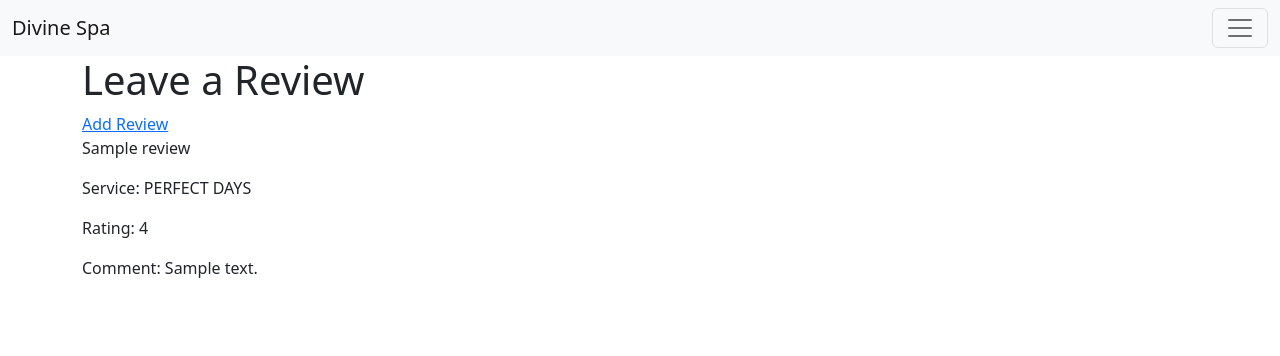
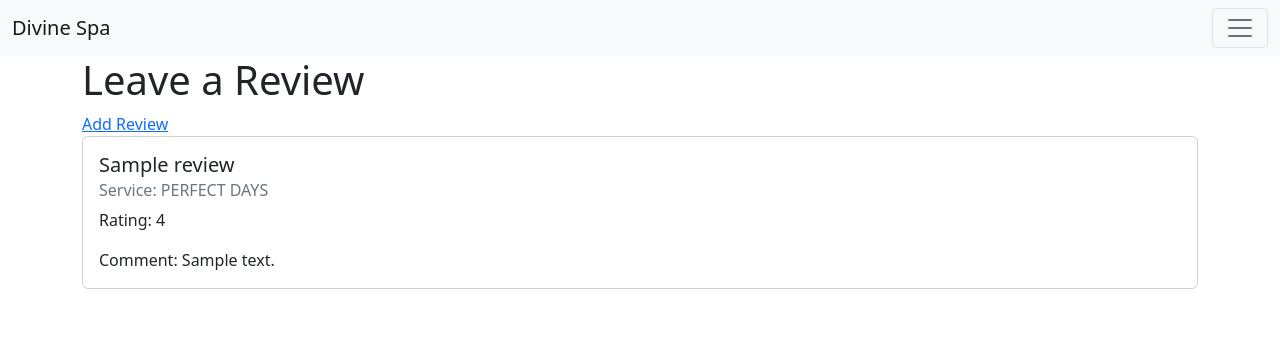
Before and after one commit to Candyce10/Devine-Spa, a Django app: page /reviews/ in a window 1280 px wide. Shown: the top 356 px of the page. Run offline with Django 4.2, Linux system fonts and the light colour scheme; tables that the repository leaves empty hold one stand-in row (values such as "Sample post").

Commit message:
review page with some formatting

```diff
--- a/main_app/templates/reviews.html
+++ b/main_app/templates/reviews.html
@@ -6,10 +6,15 @@
 
 <div>
     {% for review in reviews %}
-    <p>{{review.name}}</p>
-    <p>Service: {{review.service}}</p>
-    <p>Rating: {{review.rating}}</p>
-    <p>Comment: {{review.comment}}</p>
+
+    <div class="card">
+        <div class="card-body">
+            <h5 class="card-title">{{review.name}}</h5>
+            <h6 class="card-subtitle mb-2 text-muted">Service: {{review.service}}</h6>
+            <p>Rating: {{review.rating}}</p>
+            <p class="card-text">Comment: {{review.comment}}</p>
+        </div>
+      </div>
     {% endfor %}
 </div>
 
```
Also changed, not shown: main_app/templates/review_create.html (+5 -2 lines).
